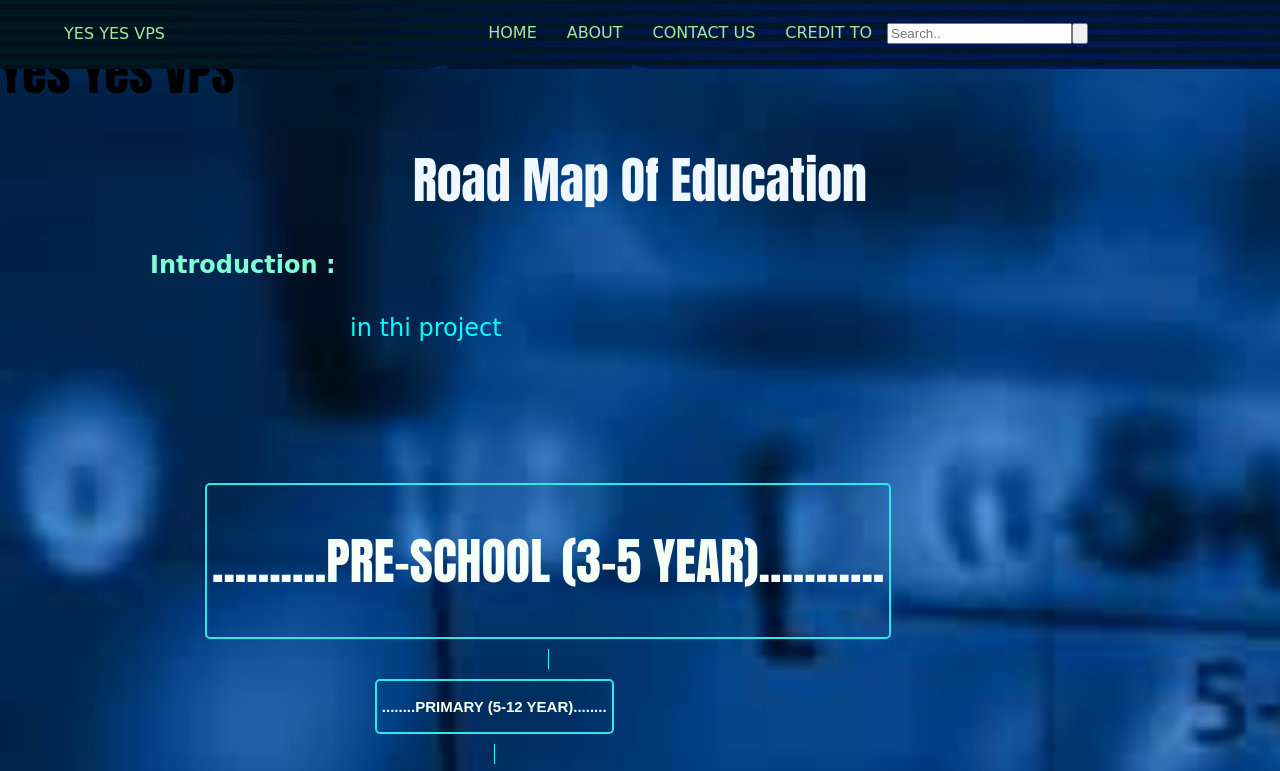
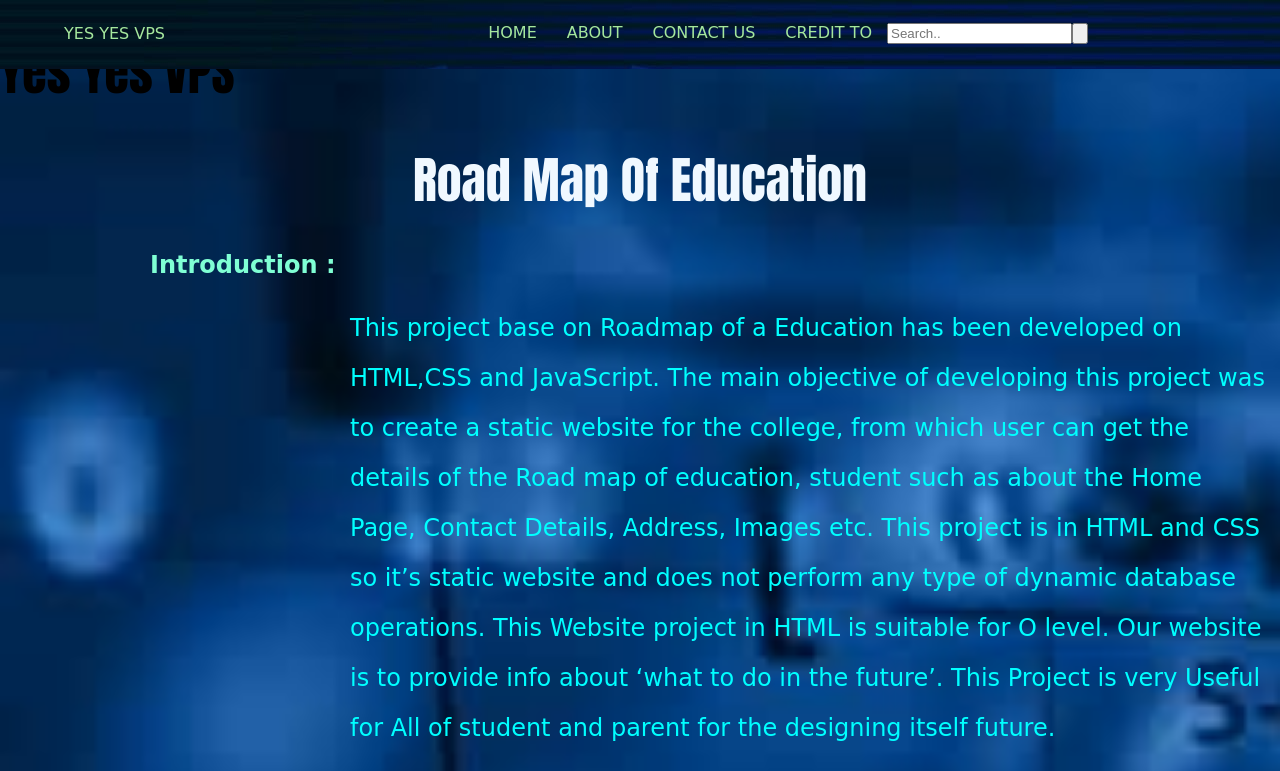
Before and after one commit to Pgabbar/career-option, a plain HTML site: page index.html in a window 1280 px wide. Shown: the top 771 px of the page. Drawn offline with Linux system fonts and the light colour scheme.

Commit message:
Add files via upload

```diff
--- a/index.html
+++ b/index.html
@@ -29,7 +29,10 @@
         <h1> Yes Yes VPS </h1>
         <h1 style="text-align: center; color: aliceblue;">Road Map Of Education</h1>
 <h2 style="color: aquamarine; margin-left: 150px;">Introduction : </h2>
-<p style="margin-left: 350px; color: aqua;">in thi project</p>
+<p style="margin-left: 350px; color: aqua;">This project base on Roadmap of a Education has been developed on HTML,CSS and JavaScript. The main objective of developing this project was to create a static website for the college, from which user can get the details of the Road map of education, student such as about the Home Page, Contact Details, Address, Images etc.
+    This project is in HTML and CSS so it’s static website and does not perform any type of dynamic database operations. This Website project in HTML is suitable for O level.
+Our website is to provide info about ‘what to do in the future’. This Project is very Useful for All of student and parent for the designing itself future.
+</p>
 
         <script>
             // When the user clicks on div, open the popup
@@ -233,7 +236,7 @@
     </div>
 
 
-        <div class="text" style="margin-top: 450px;"> <h1> You can Search Goverment Job base on your qualification </h1>
+        <div class="text" style="margin-top: 450px; color: antiquewhite; width: 90%; margin-left: 120px; margin-right: 120px;" > <h1> What Can I Do After Computer Engineering Deploma </h1>
             <p>After completing Diploma Computer Engineering program, one may go for Bachelor’s Degree (B.E./B.Tech.) in Computer Engineering.
                 In most Degree Engineering colleges, certain percentages of seats are reserved for Diploma certificate holders. This entry is known as the lateral entry. Diploma holders with good grade may make use of lateral entry and join B.E./B.Tech. Computer Engineering program’s 2nd academic year (directly). This way, Diploma holders may earn a Bachelor of Engineering/Technology Degree. After that, one may go for Master’s education. M.E./M.Tech. program will enable one to specialize in disciplines within the Computer Engineering sector. Some such areas of specialization are:-
                 <br>
```
Also changed, not shown: 1 other file.
